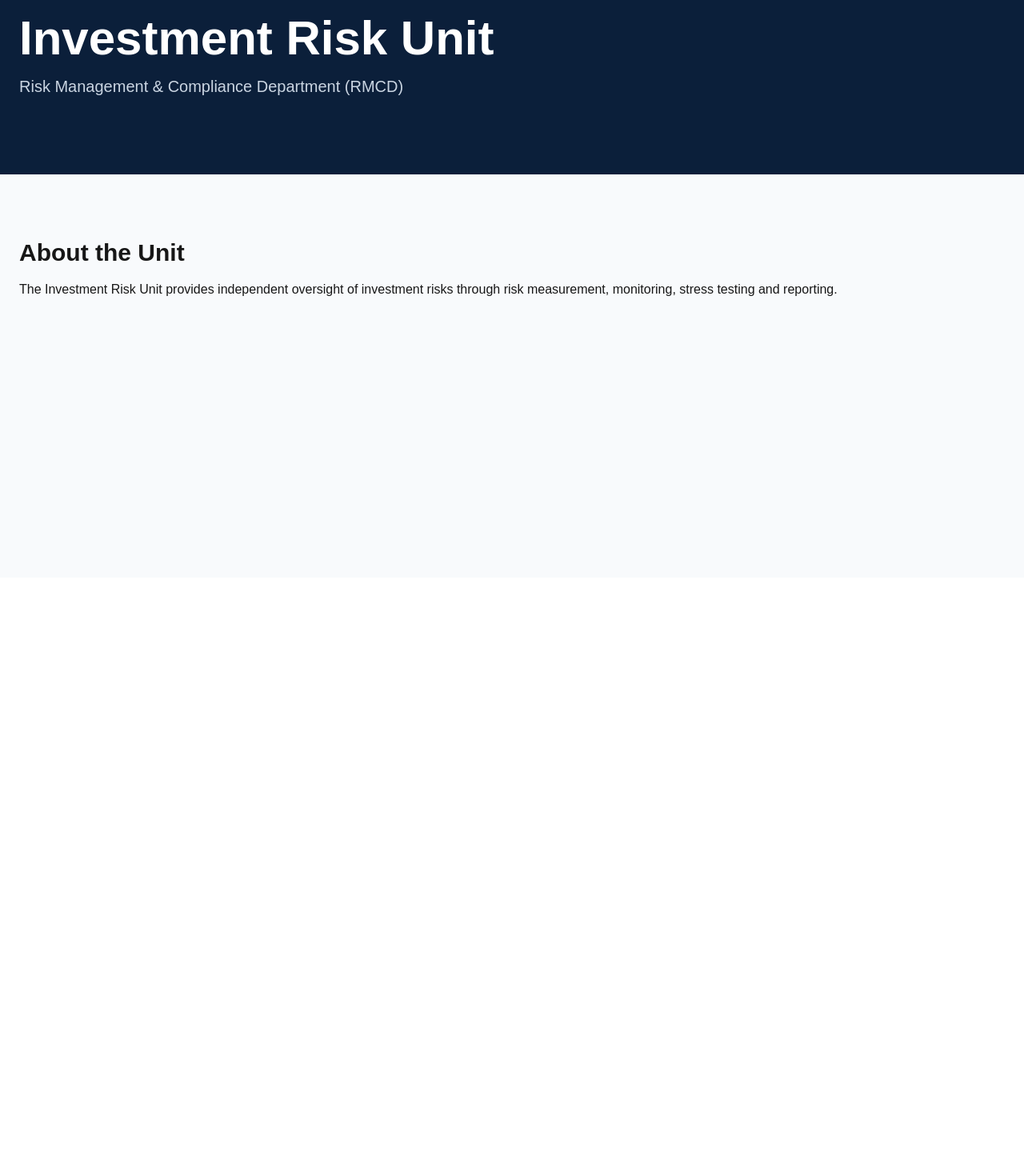
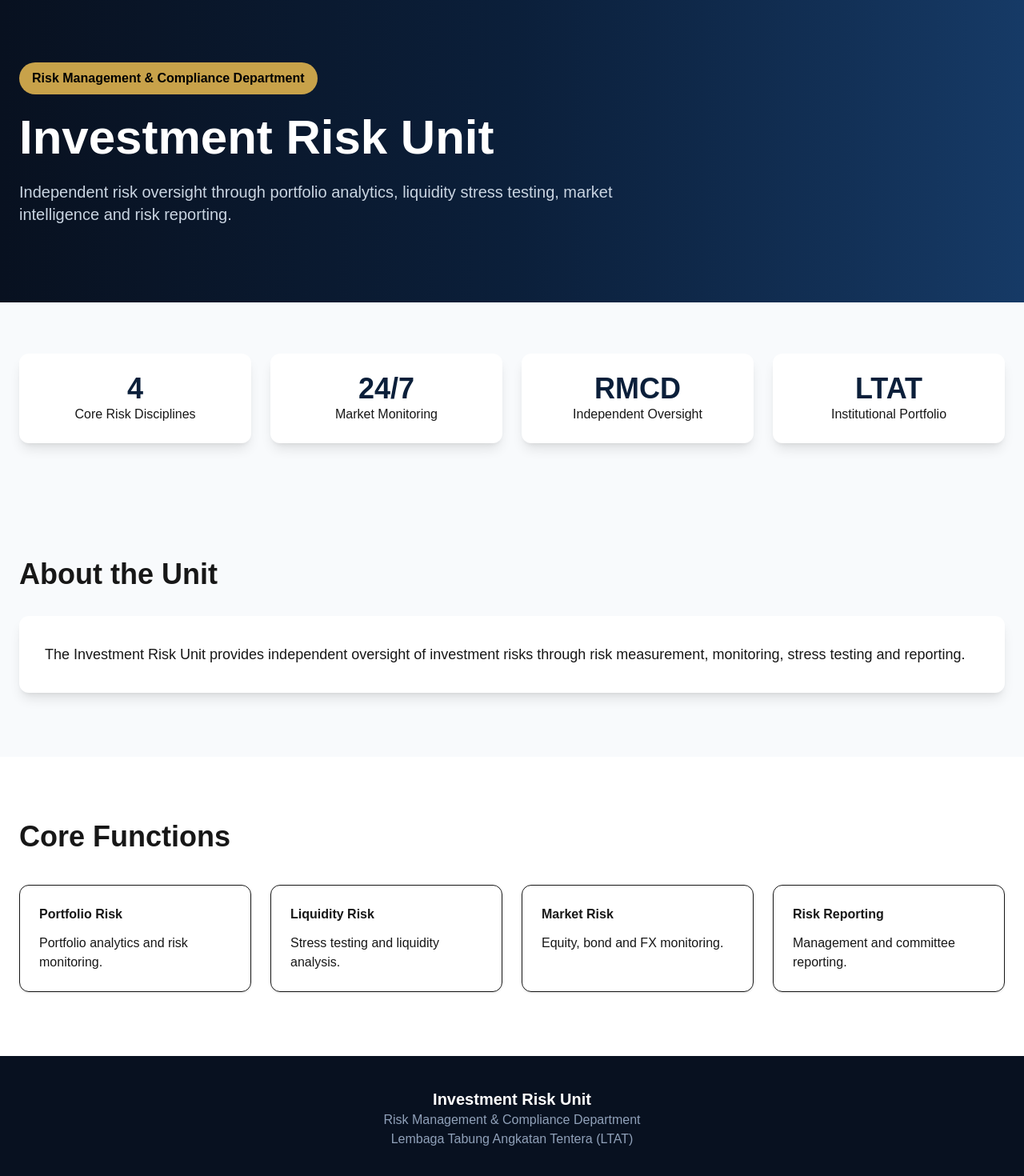
Before and after one commit to najmuddinfauzi/rmcd-iru, a Next.js app: page / in a window 1280 px wide. Shown: the part 78-1548 px from the top of the page at 80% size. Before the commit the page ends 800 px from the top, so only its background shows below. Built offline with nearby package versions, Linux system fonts and the light colour scheme.

Commit message:
Update new

```diff
--- a/app/page.tsx
+++ b/app/page.tsx
@@ -1,29 +1,152 @@
 export default function Home() {
   return (
     <main className="min-h-screen bg-slate-50">
-      <section className="bg-[#0B1F3A] text-white">
+
+      <nav className="bg-[#081120] text-white">
+        <div className="max-w-7xl mx-auto px-6 py-4">
+          <h1 className="font-bold text-xl">
+            RMCD | Investment Risk Unit
+          </h1>
+        </div>
+      </nav>
+
+      <section className="bg-gradient-to-r from-[#081120] via-[#0B1F3A] to-[#163A66] text-white">
         <div className="max-w-7xl mx-auto px-6 py-24">
-          <h1 className="text-6xl font-bold mb-4">
+
+          <div className="inline-block bg-[#C8A24A] text-black px-4 py-2 rounded-full mb-6 font-semibold">
+            Risk Management & Compliance Department
+          </div>
+
+          <h1 className="text-6xl font-bold mb-6">
             Investment Risk Unit
           </h1>
 
-          <p className="text-xl text-slate-300">
-            Risk Management & Compliance Department (RMCD)
+          <p className="text-xl text-slate-300 max-w-3xl">
+            Independent risk oversight through portfolio analytics,
+            liquidity stress testing, market intelligence and risk reporting.
           </p>
+
+        </div>
+      </section>
+
+      <section className="py-16">
+        <div className="max-w-7xl mx-auto px-6">
+
+          <div className="grid md:grid-cols-4 gap-6">
+
+            <div className="bg-white rounded-xl shadow-lg p-6 text-center">
+              <div className="text-4xl font-bold text-[#0B1F3A]">4</div>
+              <p>Core Risk Disciplines</p>
+            </div>
+
+            <div className="bg-white rounded-xl shadow-lg p-6 text-center">
+              <div className="text-4xl font-bold text-[#0B1F3A]">24/7</div>
+              <p>Market Monitoring</p>
+            </div>
+
+            <div className="bg-white rounded-xl shadow-lg p-6 text-center">
+              <div className="text-4xl font-bold text-[#0B1F3A]">RMCD</div>
+              <p>Independent Oversight</p>
+            </div>
+
+            <div className="bg-white rounded-xl shadow-lg p-6 text-center">
+              <div className="text-4xl font-bold text-[#0B1F3A]">LTAT</div>
+              <p>Institutional Portfolio</p>
+            </div>
+
+          </div>
+
         </div>
       </section>
 
       <section className="max-w-7xl mx-auto px-6 py-20">
-        <h2 className="text-3xl font-bold mb-4">
+
+        <h2 className="text-4xl font-bold mb-8">
           About the Unit
         </h2>
 
-        <p>
-          The Investment Risk Unit provides independent oversight of
-          investment risks through risk measurement, monitoring,
-          stress testing and reporting.
-        </p>
+        <div className="bg-white rounded-xl shadow-lg p-8">
+          <p className="text-lg leading-8">
+            The Investment Risk Unit provides independent oversight of
+            investment risks through risk measurement, monitoring,
+            stress testing and reporting.
+          </p>
+        </div>
+
       </section>
+
+      <section className="bg-white py-20">
+
+        <div className="max-w-7xl mx-auto px-6">
+
+          <h2 className="text-4xl font-bold mb-10">
+            Core Functions
+          </h2>
+
+          <div className="grid md:grid-cols-2 lg:grid-cols-4 gap-6">
+
+            <div className="border rounded-xl p-6 shadow">
+              <h3 className="font-bold mb-3">
+                Portfolio Risk
+              </h3>
+              <p>
+                Portfolio analytics and risk monitoring.
+              </p>
+            </div>
+
+            <div className="border rounded-xl p-6 shadow">
+              <h3 className="font-bold mb-3">
+                Liquidity Risk
+              </h3>
+              <p>
+                Stress testing and liquidity analysis.
+              </p>
+            </div>
+
+            <div className="border rounded-xl p-6 shadow">
+              <h3 className="font-bold mb-3">
+                Market Risk
+              </h3>
+              <p>
+                Equity, bond and FX monitoring.
+              </p>
+            </div>
+
+            <div className="border rounded-xl p-6 shadow">
+              <h3 className="font-bold mb-3">
+                Risk Reporting
+              </h3>
+              <p>
+                Management and committee reporting.
+              </p>
+            </div>
+
+          </div>
+
+        </div>
+
+      </section>
+
+      <footer className="bg-[#081120] text-white py-10">
+
+        <div className="max-w-7xl mx-auto px-6 text-center">
+
+          <h3 className="font-bold text-xl">
+            Investment Risk Unit
+          </h3>
+
+          <p className="text-slate-400">
+            Risk Management & Compliance Department
+          </p>
+
+          <p className="text-slate-400">
+            Lembaga Tabung Angkatan Tentera (LTAT)
+          </p>
+
+        </div>
+
+      </footer>
+
     </main>
   );
 }
```
